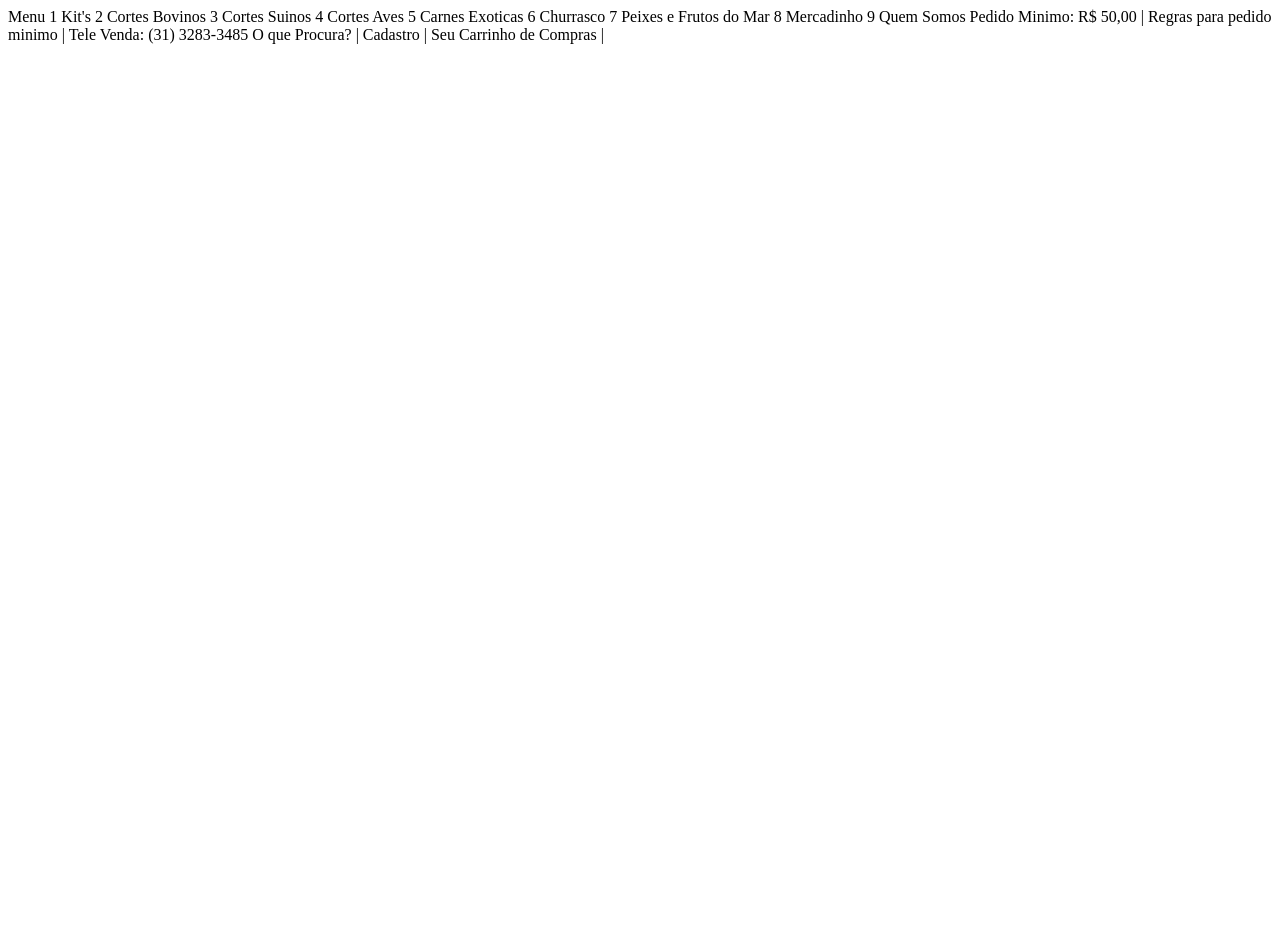
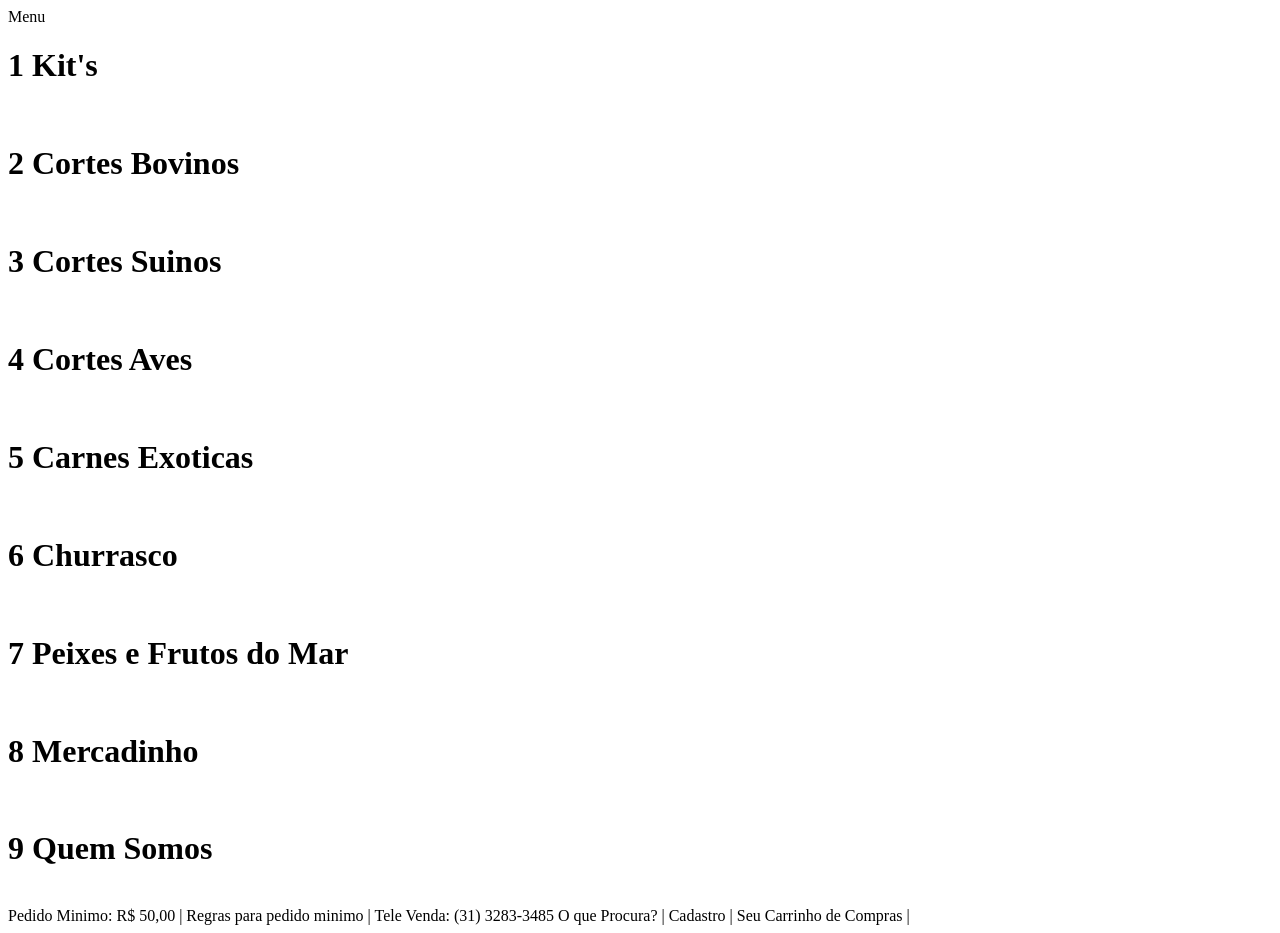
Before and after one commit to lucasnorberto/Meus-Projetos, a plain HTML site: page Projeto em Grupo/Projeto_Site_Lucio/index.html in a window 1280 px wide. Before the commit the page ends 800 px from the top, so only its background shows below. Drawn offline with Linux system fonts and the light colour scheme.

Commit message:
update site

```diff
--- a/Projeto em Grupo/Projeto_Site_Lucio/index.html
+++ b/Projeto em Grupo/Projeto_Site_Lucio/index.html
@@ -9,15 +9,15 @@
 </head>
 <body>
     Menu
-    1 Kit's
-    2 Cortes Bovinos
-    3 Cortes Suinos
-    4 Cortes Aves
-    5 Carnes Exoticas
-    6 Churrasco
-    7 Peixes e Frutos do Mar
-    8 Mercadinho
-    9 Quem Somos
+    <h1> 1 Kit's </h1> <br>
+    <h1> 2 Cortes Bovinos</h1><br>
+    <h1> 3 Cortes Suinos</h1><br>
+    <h1> 4 Cortes Aves</h1><br>
+    <h1> 5 Carnes Exoticas</h1><br>
+    <h1> 6 Churrasco</h1><br>
+    <h1> 7 Peixes e Frutos do Mar </h1><br>
+    <h1> 8 Mercadinho</h1><br>
+    <h1> 9 Quem Somos</h1><br>
 
     Pedido Minimo: R$ 50,00 | Regras para pedido minimo | Tele Venda: (31) 3283-3485
 
```
